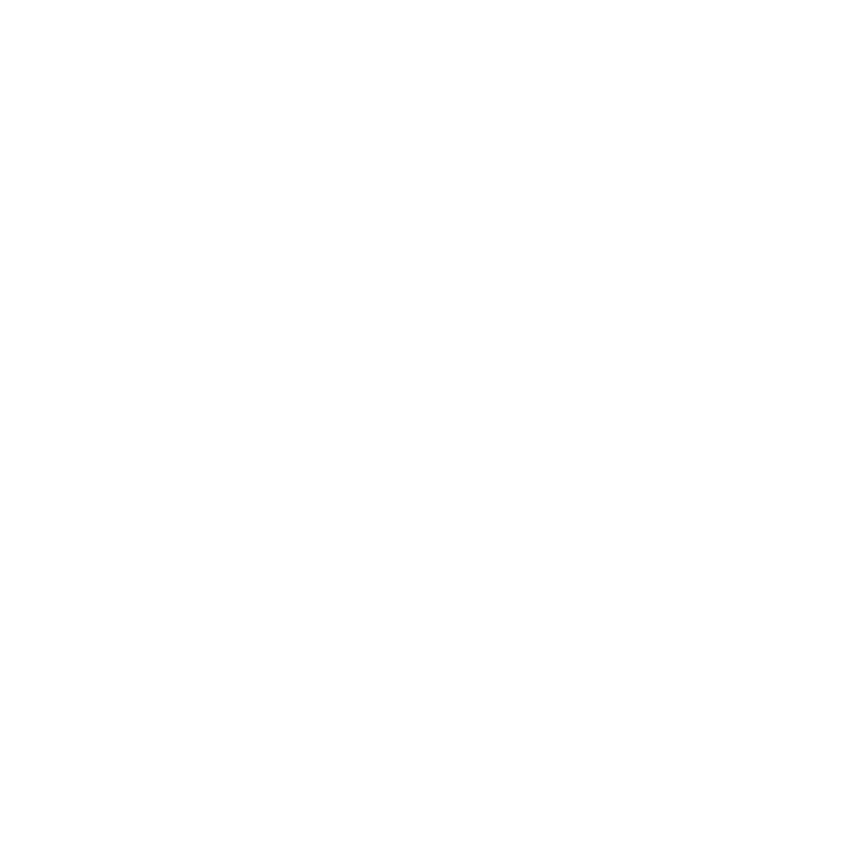
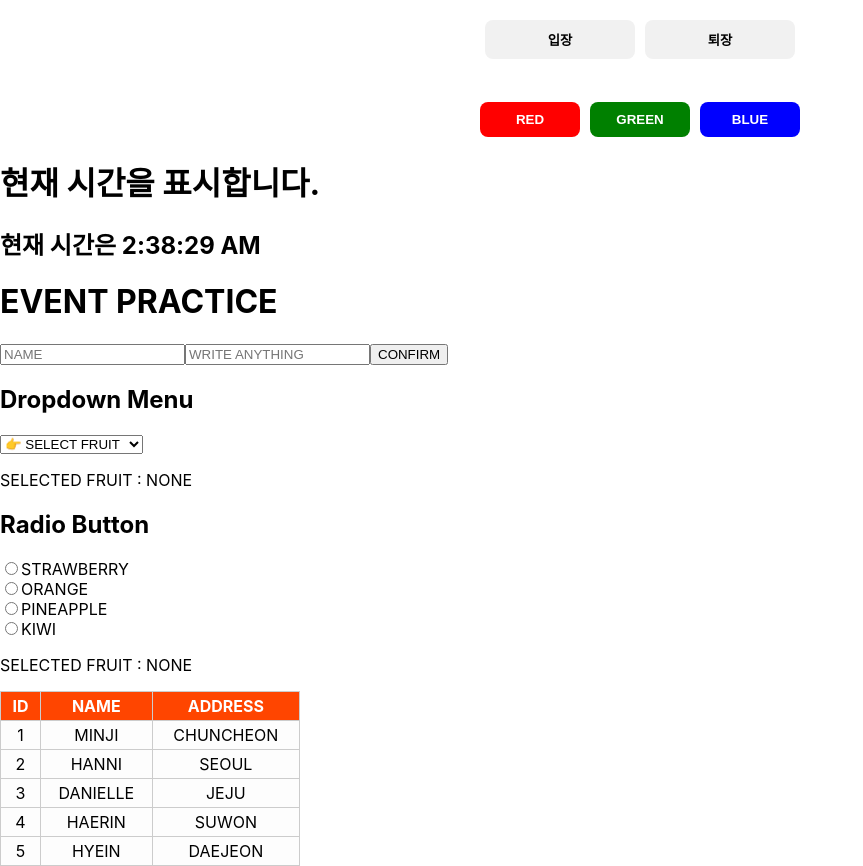
Before and after one commit to thx-to/kh_basic_frontend, a React (Create React App) app in the folder react/kh-frontend-react/: page / in a window 1280 px wide. Shown: the whole page, without its empty margins (0-863 px from the left). Before the commit the page ends 800 px from the top, so only its background shows below. Built offline with nearby package versions, Linux system fonts and the light colour scheme.

Commit message:
Local Updated

```diff
--- a/react/kh-frontend-react/src/App.js
+++ b/react/kh-frontend-react/src/App.js
@@ -36,13 +36,13 @@ function App() {
       <BoxComponent>📦 BOX 1</BoxComponent>
       <BoxComponent>📦 BOX 2</BoxComponent>
       <Counter />
+      */}
       <Say />
       <Clock />
       <EventPractice />
       <DropdownComponent />
       <RadioButton />
       <TableMap />
-      */}
     </>
   );
 }
--- a/react/kh-frontend-react/src/REACT_241119_02_Say.js
+++ b/react/kh-frontend-react/src/REACT_241119_02_Say.js
@@ -49,7 +49,16 @@ const Button2 = styled.button`
   color: white;
   border: none;
   border-radius: 8px;
-  cursor: pointer;
+  transition: all 0.2s ease-in;
+  &:hover {
+    background-color: #fff;
+    color: ${(props) => props.color || "black"};
+    border: 2px solid ${(props) => props.color || "black"};
+    cursor: pointer;
+  }
+  &:active {
+    transform: translateY(1px);
+  }
 `;
 
 const Say = () => {
--- a/react/kh-frontend-react/src/REACT_241119_05_DropdownComponent.js
+++ b/react/kh-frontend-react/src/REACT_241119_05_DropdownComponent.js
@@ -25,7 +25,7 @@ const DropdownComponent = () => {
         <option value="🍎">　　APPLE</option>
         <option value="🍌">　　BANANA</option>
         <option value="🍇">　　GRAPE</option>
-        <option value="🍉">　WATERMELON</option>
+        <option value="🍉">　　WATERMELON</option>
 
         {/* 배열로 넣기
         <option value={fruits[0]}>사과</option>
```
